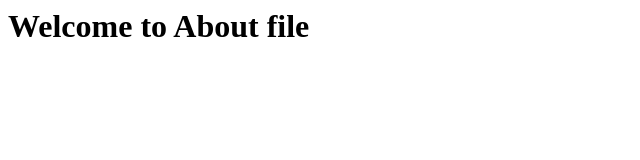
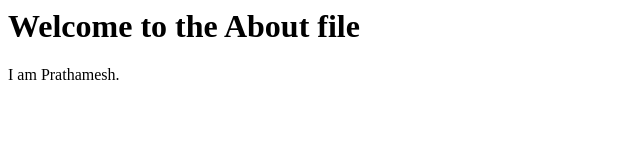
Before and after one commit to prathamesh872/git-tutorial1, a plain HTML site: page about.html in a window 1280 px wide. Shown: the whole page, without its empty margins (0-640 px from the left). Drawn offline with Linux system fonts and the light colour scheme.

Commit message:
second file change

```diff
--- a/about.html
+++ b/about.html
@@ -1,5 +1,8 @@
 <html>
     <body>
-        <h1>Welcome to About file</h1>
+        <h1>Welcome to the About file</h1>
+        <p>
+            I am Prathamesh.
+        </p>
     </body>
 </html>
```
Also changed, not shown: index.html (+1 -1 lines).
